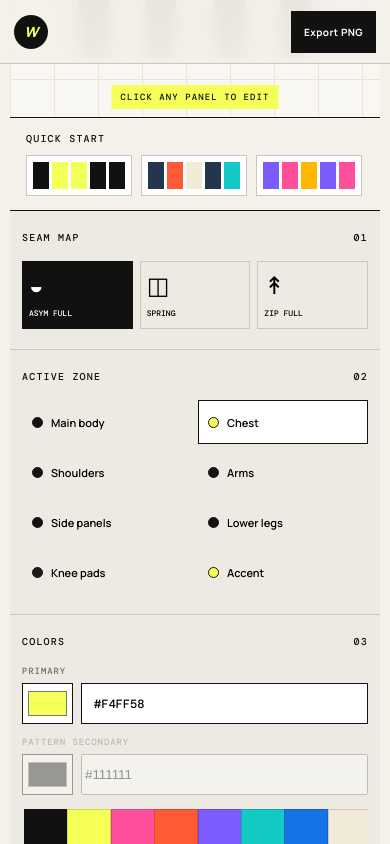
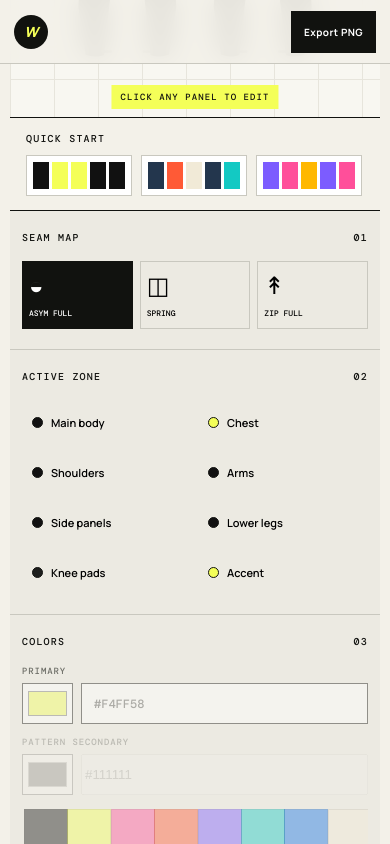
Before and after one commit to theLodgeBots/wetsuit-lab, a website: page index.html in a window 390 px wide. Both pictures are taken after a click on the button "Chest". Shown: the part 676-1520 px from the top of the page. Drawn offline with nearby package versions, Linux system fonts and the light colour scheme.

Commit message:
Allow active zones to be deselected

```diff
--- a/app.js
+++ b/app.js
@@ -66,12 +66,18 @@ function render(){
   document.querySelectorAll('.suit-panel').forEach(p=>p.onclick=()=>selectZone(p.dataset.zone));save();
 }
 function snapshot(){history.push(JSON.stringify(state));if(history.length>30)history.shift()}
-function selectZone(z){state.active=z;state.pattern=state.zones[z].pattern;refreshSelection();syncInputs();render()}
-function setColor(c){if(!/^#[0-9a-f]{6}$/i.test(c))return;snapshot();state.zones[state.active].color=c.toUpperCase();syncInputs();render()}
-function setColor2(c){if(!/^#[0-9a-f]{6}$/i.test(c))return;snapshot();state.zones[state.active].color2=c.toUpperCase();syncInputs();render()}
-function setPattern(p){snapshot();state.pattern=p;state.zones[state.active].pattern=p;syncInputs();render()}
+function selectZone(z){state.active=state.active===z?null:z;state.pattern=state.active?state.zones[state.active].pattern:null;syncInputs();render()}
+function setColor(c){if(!state.active||!/^#[0-9a-f]{6}$/i.test(c))return;snapshot();state.zones[state.active].color=c.toUpperCase();syncInputs();render()}
+function setColor2(c){if(!state.active||!/^#[0-9a-f]{6}$/i.test(c))return;snapshot();state.zones[state.active].color2=c.toUpperCase();syncInputs();render()}
+function setPattern(p){if(!state.active)return;snapshot();state.pattern=p;state.zones[state.active].pattern=p;syncInputs();render()}
 function refreshSelection(){document.querySelectorAll('[data-zone]').forEach(e=>e.classList.toggle('active',e.dataset.zone===state.active));document.querySelectorAll('[data-pattern]').forEach(e=>e.classList.toggle('active',e.dataset.pattern===state.pattern));document.querySelectorAll('[data-model]').forEach(e=>e.classList.toggle('active',e.dataset.model===state.model))}
-function syncInputs(){const cfg=state.zones[state.active];document.getElementById('colorInput').value=cfg.color;document.getElementById('hexInput').value=cfg.color;document.getElementById('color2Input').value=cfg.color2;document.getElementById('hex2Input').value=cfg.color2;document.getElementById('secondaryColorControls').classList.toggle('is-disabled',cfg.pattern==='solid');refreshSelection()}
+function syncInputs(){
+  const cfg=state.active?state.zones[state.active]:null;
+  document.querySelectorAll('#colorInput,#hexInput,#color2Input,#hex2Input,.swatch,.pattern').forEach(el=>el.disabled=!cfg);
+  if(cfg){document.getElementById('colorInput').value=cfg.color;document.getElementById('hexInput').value=cfg.color;document.getElementById('color2Input').value=cfg.color2;document.getElementById('hex2Input').value=cfg.color2}
+  document.getElementById('secondaryColorControls').classList.toggle('is-disabled',!cfg||cfg.pattern==='solid');
+  refreshSelection();
+}
 function save(){localStorage.setItem('wetsuit-lab-state',JSON.stringify(state))}
 function bind(){
   document.querySelectorAll('[data-model]').forEach(b=>b.onclick=()=>{snapshot();state.model=b.dataset.model;refreshSelection();render()});
--- a/mobile.css
+++ b/mobile.css
@@ -34,3 +34,4 @@
   .control-section { padding-left: 12px; padding-right: 12px; }
   .stage, .stage svg { min-height: 390px; }
 }
+button:disabled,input:disabled { cursor: not-allowed; opacity: .42; }
```
